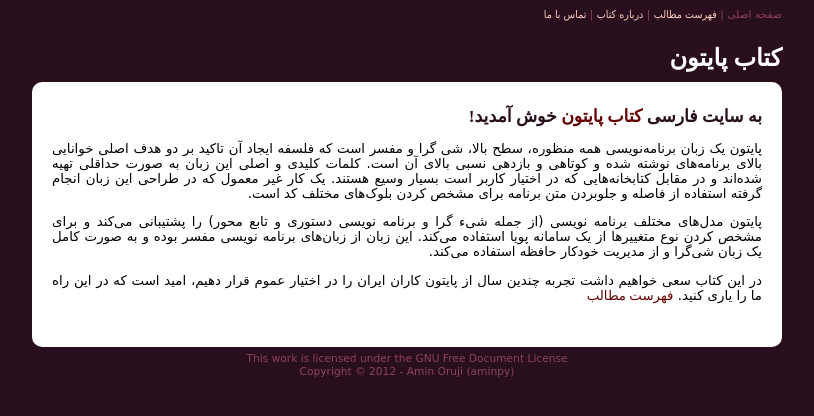
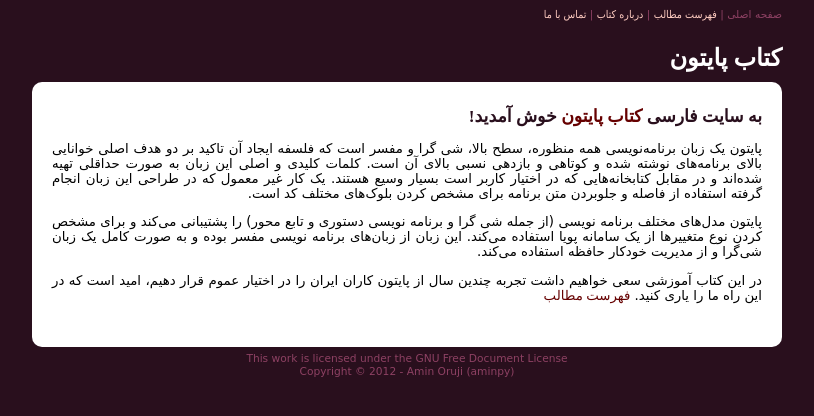
Before and after one commit to b3h74d/python.aminpy.com, a Django app: page / in a window 1280 px wide. Shown: the top 416 px of the page, without its empty margins (233-1047 px from the left). Run offline with Django 3.2, Linux system fonts and the light colour scheme; some libraries are stand-ins or nearby versions.

Commit message:
some changes in index

```diff
--- a/templates/index.html
+++ b/templates/index.html
@@ -16,11 +16,11 @@
 پایتون یک زبان برنامه‌نویسی همه منظوره، سطح بالا، شی گرا و مفسر است که فلسفه ایجاد آن تاکید بر دو هدف اصلی خوانایی بالای برنامه‌های نوشته شده و کوتاهی و بازدهی نسبی بالای آن است. کلمات کلیدی و اصلی این زبان به صورت حداقلی تهیه شده‌اند و در مقابل کتابخانه‌هایی که در اختیار کاربر است بسیار وسیع هستند. یک کار غیر معمول که در طراحی این زبان انجام گرفته استفاده از فاصله و جلوبردن متن برنامه برای مشخص کردن بلوک‌های مختلف کد است.
 		</p>
 		<p>
-پایتون مدل‌های مختلف برنامه نویسی (از جمله شیء گرا و برنامه نویسی دستوری و تابع محور) را پشتیبانی می‌کند و برای مشخص کردن نوع متغییرها از یک سامانه پویا استفاده می‌کند. این زبان از زبان‌های برنامه نویسی مفسر بوده و به صورت کامل یک زبان شی‌گرا و از مدیریت خودکار حافظه استفاده می‌کند.
+پایتون مدل‌های مختلف برنامه نویسی (از جمله شی گرا و برنامه نویسی دستوری و تابع محور) را پشتیبانی می‌کند و برای مشخص کردن نوع متغییرها از یک سامانه پویا استفاده می‌کند. این زبان از زبان‌های برنامه نویسی مفسر بوده و به صورت کامل یک زبان شی‌گرا و از مدیریت خودکار حافظه استفاده می‌کند.
 		</p>
 
 		<p>
-در این کتاب سعی خواهیم داشت تجربه چندین سال از پایتون کاران ایران را در اختیار عموم قرار دهیم، امید است که در این راه ما را یاری کنید.
+در این کتاب آموزشی سعی خواهیم داشت تجربه چندین سال از پایتون کاران ایران را در اختیار عموم قرار دهیم، امید است که در این راه ما را یاری کنید.
 <a class="content" href="/toc/"><span style="font-family: b titr, b koodak; font-size: 10pt">فهرست مطالب</span></a>
 		</p>
 
```
